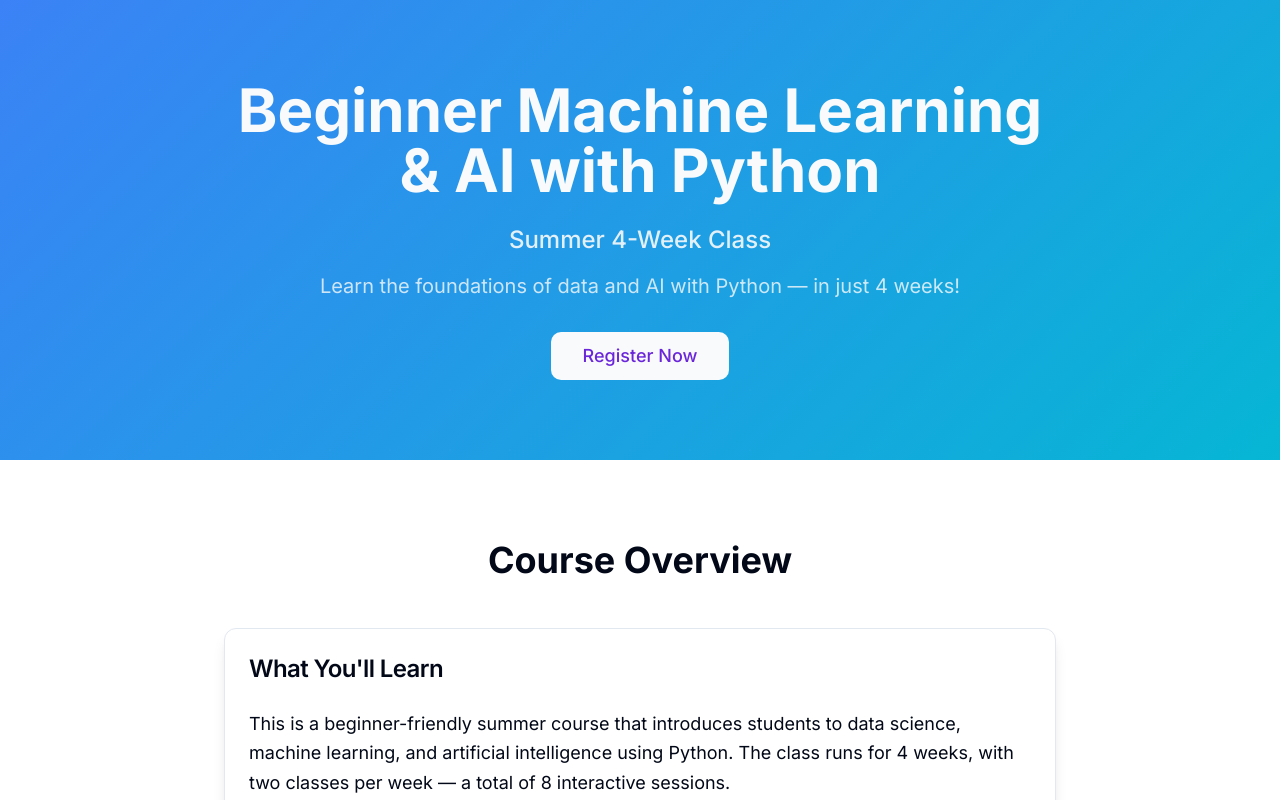
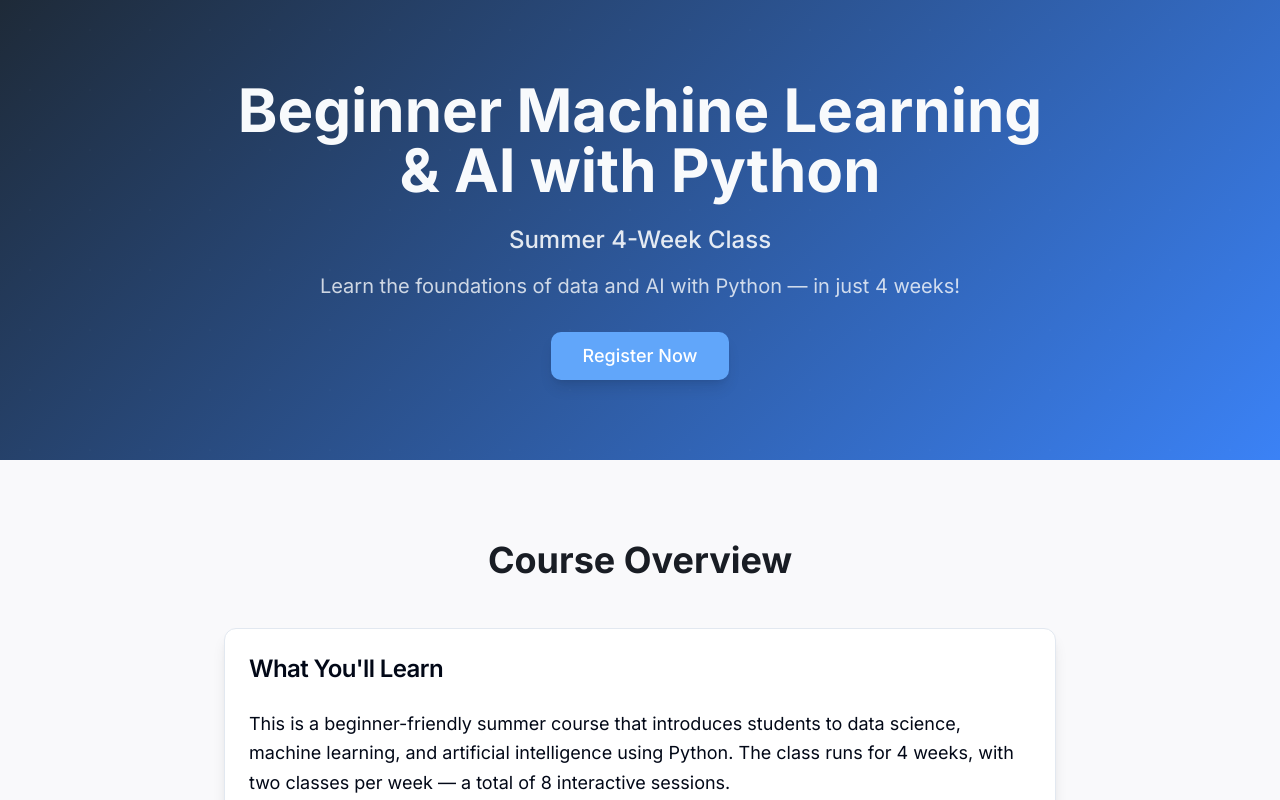
Before and after one commit to NikhilKonduru8/python-ai-summer-course, a React (Vite) app: page / in a window 1280 px wide. Shown: the top 800 px of the page. Built offline with nearby package versions, Linux system fonts and the light colour scheme.

Commit message:
Refactor: Apply design and content updates
Apply the requested design and content updates, including color scheme, typography, styling guidelines, and simplified explanations for the course curriculum.

```diff
--- a/src/components/CTAFooter.tsx
+++ b/src/components/CTAFooter.tsx
@@ -33,7 +33,7 @@ const CTAFooter = () => {
             <Button
               size="lg"
               variant="secondary"
-              className="text-xl px-12 py-6 bg-primary-foreground text-primary hover:bg-opacity-90 transition-all transform hover:scale-105 shadow-lg"
+              className="text-xl px-12 py-6 bg-secondary text-secondary-foreground hover:bg-secondary/90 transition-all transform hover:scale-105 shadow-lg"
               asChild
             >
               <a
--- a/src/components/CourseBreakdown.tsx
+++ b/src/components/CourseBreakdown.tsx
@@ -15,24 +15,24 @@ const CourseBreakdown = () => {
       week: "Week 2",
       title: "Control Flow, Functions & File I/O",
       icon: FileText,
-      topics: "if/elif/else, for and while loops, Functions, lambda, *args/**kwargs, Optional: List Comprehension",
-      project: "File formats: .csv, .json, .xlsx",
+      topics: "Making decisions with if/elif/else, Using loops for repetition, Creating reusable functions, Understanding lambda expressions, Optional: List Comprehension",
+      project: "Working with different file formats (.csv, .json, .xlsx) and building a simple file processing project",
       color: "from-blue-500 to-purple-500"
     },
     {
       week: "Week 3",
       title: "Data & Visualization",
       icon: Calendar,
-      topics: "What is data? Types of data, how it's collected (cookies, real-world use), Tools: pandas for data handling, matplotlib for visualization",
-      project: "EDA (Exploratory Data Analysis): Discovering patterns, spotting anomalies, Intro to Kaggle",
+      topics: "Understanding what data is and how it's collected in the real world, Using pandas to organize data, Creating charts with matplotlib",
+      project: "Finding interesting patterns in datasets, Spotting unusual data points, Exploring real datasets from Kaggle",
       color: "from-green-500 to-blue-500"
     },
     {
       week: "Week 4",
       title: "Machine Learning",
       icon: Search,
-      topics: "Supervised vs Unsupervised learning, Train/Test split, Model types: Linear Regression, KNN, Decision Tree",
-      project: "Evaluation metrics: accuracy, RMSE, confusion matrix, Data cleaning: label encoding, NaN handling, Tool: scikit-learn",
+      topics: "Introduction to machine learning - how computers learn from data, Teaching computers to make predictions, Building your first prediction models",
+      project: "Measuring how well your models perform, Cleaning messy data for better results, Using scikit-learn to build ML models easily",
       color: "from-orange-500 to-red-500"
     }
   ];
--- a/src/components/Hero.tsx
+++ b/src/components/Hero.tsx
@@ -25,7 +25,7 @@ const Hero = () => {
         <Button
           size="lg"
           variant="secondary"
-          className="text-lg px-8 py-6 bg-primary-foreground text-primary hover:bg-opacity-90 transition-all transform hover:scale-105"
+          className="text-lg px-8 py-6 bg-secondary text-secondary-foreground hover:bg-secondary/90 transition-all transform hover:scale-105 shadow-lg"
           asChild
         >
           <a
--- a/src/components/Overview.tsx
+++ b/src/components/Overview.tsx
@@ -36,7 +36,7 @@ const Overview = () => {
             <div className="text-center">
               <Button
                 size="lg"
-                className="bg-primary text-primary-foreground hover:bg-primary/90 transition-all transform hover:scale-105"
+                className="bg-secondary text-secondary-foreground hover:bg-secondary/90 transition-all transform hover:scale-105 shadow-lg"
                 asChild
               >
                 <a
--- a/src/components/Requirements.tsx
+++ b/src/components/Requirements.tsx
@@ -61,7 +61,7 @@ const Requirements = () => {
               </h3>
               <Button
                 size="lg"
-                className="w-full bg-primary text-primary-foreground hover:bg-primary/90 transition-all transform hover:scale-105"
+                className="w-full bg-secondary text-secondary-foreground hover:bg-secondary/90 transition-all transform hover:scale-105 shadow-lg"
                 asChild
               >
                 <a
--- a/src/index.css
+++ b/src/index.css
@@ -6,8 +6,8 @@
 
 @layer base {
   :root {
-    --background: 0 0% 100%;
-    --foreground: 222.2 84% 4.9%;
+    --background: 240 20% 98%;
+    --foreground: 217 19% 12%;
 
     --card: 0 0% 100%;
     --card-foreground: 222.2 84% 4.9%;
@@ -15,16 +15,16 @@
     --popover: 0 0% 100%;
     --popover-foreground: 222.2 84% 4.9%;
 
-    --primary: 263 70% 50%;
+    --primary: 217 25% 19%;
     --primary-foreground: 210 40% 98%;
 
-    --secondary: 220 13% 96%;
-    --secondary-foreground: 222.2 47.4% 11.2%;
+    --secondary: 213 94% 68%;
+    --secondary-foreground: 0 0% 100%;
 
     --muted: 220 13% 96%;
     --muted-foreground: 215.4 16.3% 46.9%;
 
-    --accent: 263 70% 50%;
+    --accent: 159 64% 32%;
     --accent-foreground: 210 40% 98%;
 
     --destructive: 0 84.2% 60.2%;
--- a/tailwind.config.ts
+++ b/tailwind.config.ts
@@ -67,8 +67,8 @@ export default {
 				'inter': ['Inter', 'sans-serif'],
 			},
 			backgroundImage: {
-				'gradient-primary': 'linear-gradient(135deg, #3b82f6 0%, #06b6d4 100%)',
-				'gradient-secondary': 'linear-gradient(135deg, #f0f9ff 0%, #e0f2fe 100%)',
+				'gradient-primary': 'linear-gradient(135deg, #1E2A38 0%, #3B82F6 100%)',
+				'gradient-secondary': 'linear-gradient(135deg, #F9FAFB 0%, #ffffff 100%)',
 			},
 			borderRadius: {
 				lg: 'var(--radius)',
```
